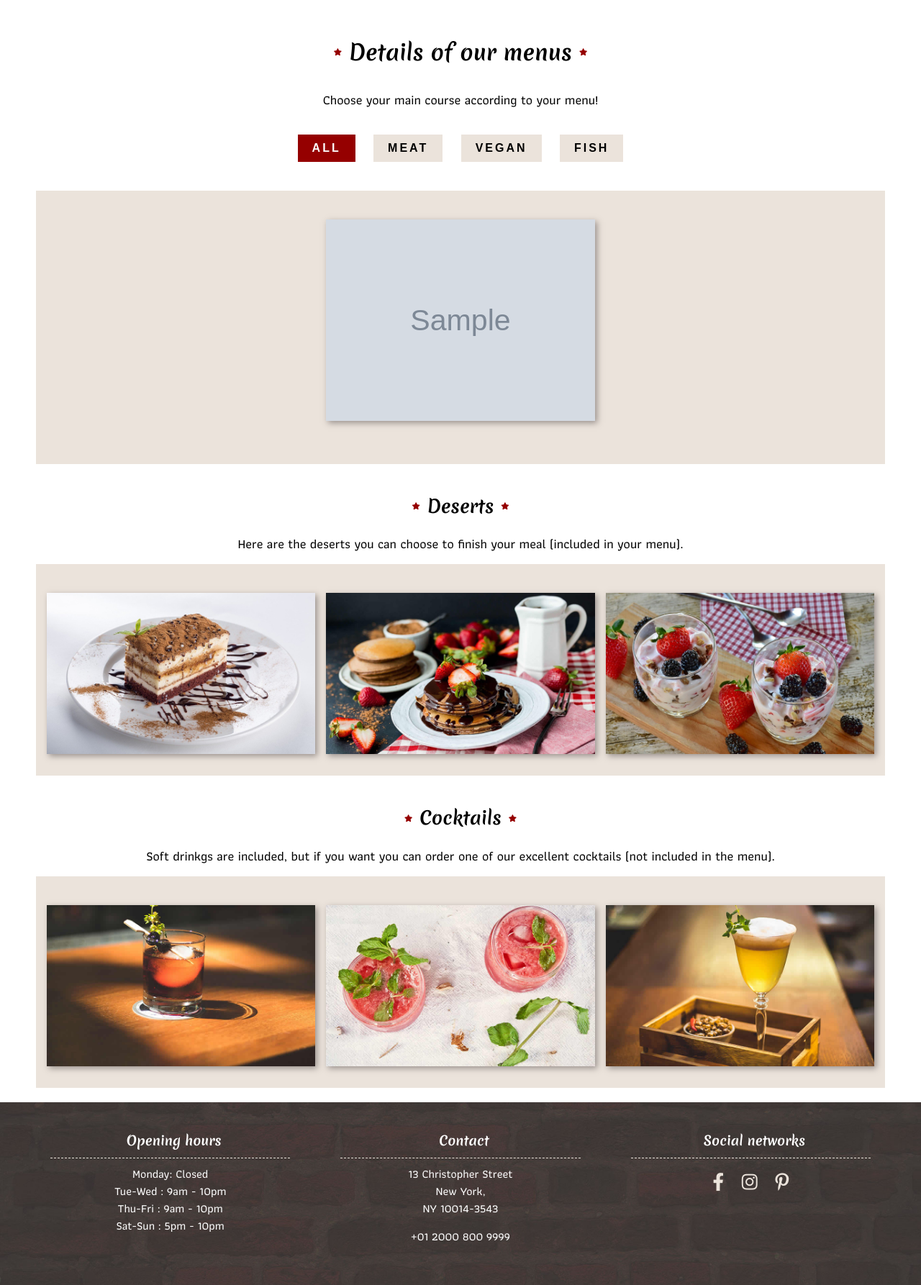
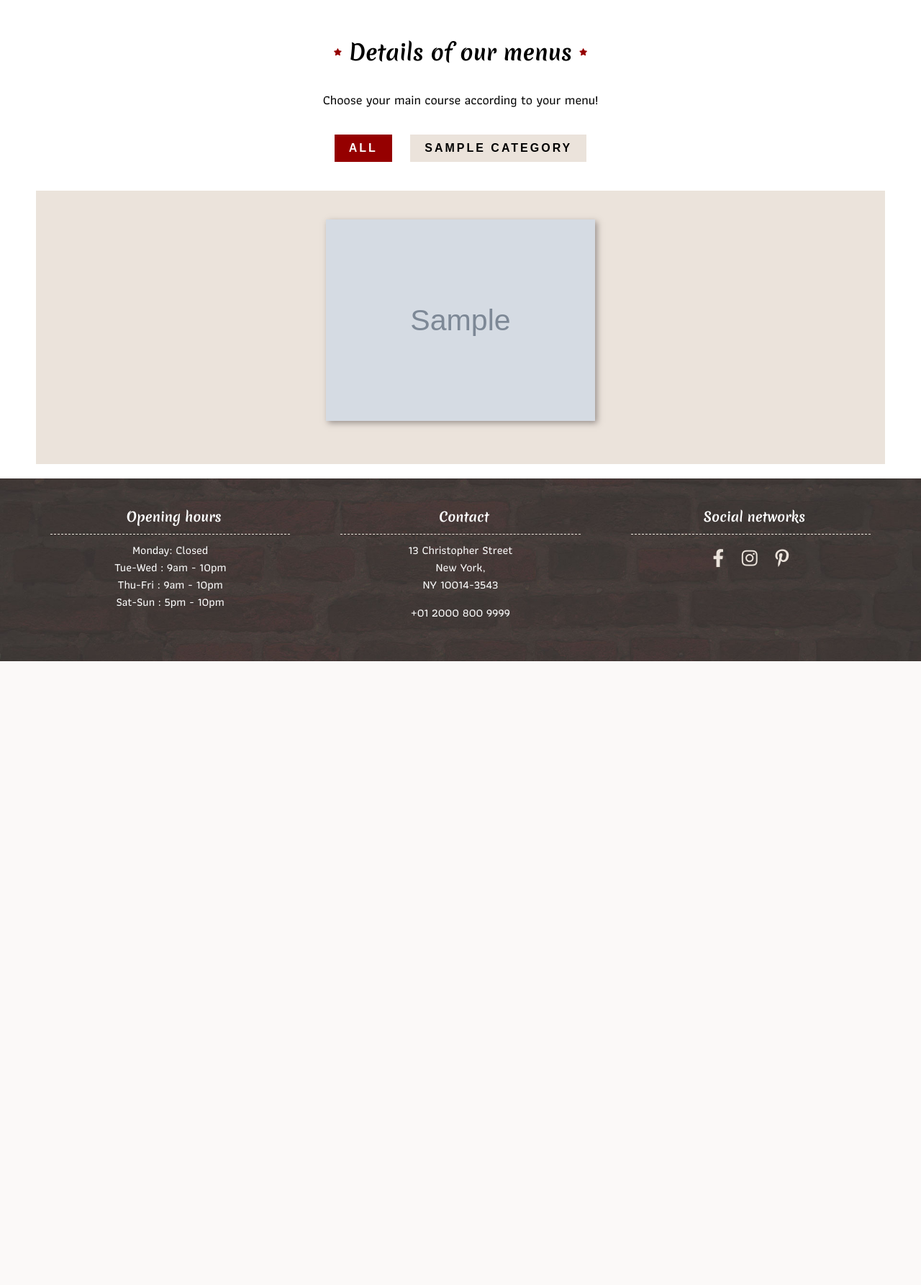
Before and after one commit to SimonPatry/restaurant, a PHP site: page /menus in a window 1280 px wide. Shown: the part 236-2022 px from the top of the page at 72% size. After the commit the page ends 1155 px from the top, so only its background shows below. Run offline with PHP 8.4, Linux system fonts and the light colour scheme; tables that the repository leaves empty or names only in its code hold one stand-in row (values such as "Sample post"); grey boxes marked "Sample" are stand-in pictures; some libraries are stand-ins or nearby versions.

Commit message:
page menu dynamique + small fixes

```diff
--- a/controllers/AccueilController.php
+++ b/controllers/AccueilController.php
@@ -8,11 +8,13 @@ class AccueilController
 	private $config;
 	private $menu;
 	private $meal;
+	private $slider;
 	public function __construct()
 	{
 		$this -> config = new \Models\Accueil();
 		$this -> menu = new \Models\Menus();
 		$this -> meal = new \Models\Meals();
+		$this -> slider = new \Models\Slider();
 	}
 
 	public function display()
@@ -20,6 +22,7 @@ class AccueilController
 		$intro = $this -> config -> accueilDatas();
 		$menus = $this -> menu -> getAllMenus();
 		$meals = $this -> meal -> getAllMeals();
+		$sliders = $this -> slider -> getAllSliderImages();
 		$template = "views/accueil.phtml";
 		include 'views/layout.phtml';
 	}
--- a/controllers/MenusController.php
+++ b/controllers/MenusController.php
@@ -5,13 +5,16 @@ namespace Controllers;
 class MenusController
 {
     private $meal;
+    private $category;
 	public function __construct()
 	{
 		$this ->meal = new \Models\Meals();
+		$this ->category = new \Models\Categories();
 	}
 	public function display()
 	{
 	    $meals = $this -> meal -> getAllMeals();
+	    $categories = $this -> category -> getAllCategories();
 		$template = "views/menus.phtml";
 		include 'views/layout.phtml';
 	}
--- a/models/Accueil.php
+++ b/models/Accueil.php
@@ -10,7 +10,7 @@ class Accueil extends Database
     	return $this -> findAll("
     	SELECT id,
     	name,
-    	SUBSTR(content,1,200) as content,
+    	content,
     	src,
     	alt
     	FROM config");
--- a/models/Meals.php
+++ b/models/Meals.php
@@ -33,7 +33,7 @@ class Meals extends Database
     public function getAllMeals()
     {
         return $this -> findAll("
-    	SELECT meal.id, meal.name, src, alt, category.name as category, id_category
+    	SELECT meal.id, meal.name, src, alt, category.name as category, id_category, is_dish
     	FROM meal
     	INNER JOIN category ON meal.id_category = category.id
     	");
--- a/models/Slider.php
+++ b/models/Slider.php
@@ -9,6 +9,7 @@ class Slider extends Database
         return $this -> findAll("
     	SELECT id, src, alt, published, poids
     	FROM slider
+    	ORDER BY poids
     	");
     }
     public function getImageById($id):array
--- a/views/menus.phtml
+++ b/views/menus.phtml
@@ -3,12 +3,15 @@
 		<p class="select">Choose your main course according to your menu!</p>
 		<div class="filter">
 			<button data-filter="all">All</button>
-			<button data-filter=".meat">Meat</button>
-			<button data-filter=".vegan">Vegan</button>
-			<button data-filter=".fish">Fish</button>
+			<?php foreach($categories as $category): ?>
+				<?php if($category['is_dish'] == 1): ?>
+					<button data-filter=".<?= $category['name'] ?>"><?= ucfirst($category['name']) ?></button>
+				<?php endif; ?>
+			<?php endforeach; ?>
 		</div> <!-- end of .filter -->
 		<div class="choice">
 			<?php foreach($meals as $meal): ?>
+				<?php if($meal['is_dish'] == 1): ?>
 					<div class="mix <?= $meal['category'] ?>" >
 						<figure>
 							<img src="<?= $meal['src'] ?>" alt="<?= $meal["alt"] ?>">
@@ -17,56 +20,29 @@
 							</figcaption>
 						</figure>
 					</div>
+				<?php endif; ?>
 			<?php endforeach; ?>
 		</div> <!-- end of .choice -->
+		<?php foreach($categories as $category): ?>
+			<?php if($category['is_dish'] == 0): ?>
 				<article>
-			<h2>Deserts</h2>
-			<p class="select">Here are the deserts you can choose to finish your meal (included in your menu).</p>
+					<h2><?= $category['name'] ?></h2>
+					<p class="select"><?= $category['description'] ?></p>
 					<div class="choice">
+						<?php foreach($meals as $meal): ?>
+							<?php if($meal['category'] == $category['name']): ?>
 								<figure>
-					<img src="img/menus/desert-01.jpg" alt="A plate with a tiramisu">
-					<figcaption><img src="img/fork-knife.svg" alt="">
-						<h3>Tiramisu</h3>
+									<img src="<?= $meal['src'] ?>" alt="<?= $meal["alt"] ?>">
+									<figcaption><img src="assets/ressources/images/fork-knife.svg" alt="">
+										<h3><?= $meal["name"] ?></h3>
 									</figcaption>
 								</figure>
-				<figure>
-					<img src="img/menus/desert-02.jpg" alt="Two plates with pancakes and chocolate sauce">
-					<figcaption><img src="img/fork-knife.svg" alt="">
-						<h3>Freshly Pancakes</h3>
-					</figcaption>
-				</figure>
-				<figure>
-					<img src="img/menus/desert-03.jpg" alt="A cup with red berries and soft white cheese">
-					<figcaption><img src="img/fork-knife.svg" alt="">
-						<h3>Red berries cup</h3>
-					</figcaption>
-				</figure>
+							<?php endif; ?>
+						<?php endforeach; ?>
 					</div> <!-- end of .choice -->
 				</article>
-		<article>
-			<h2>Cocktails</h2>
-			<p class="select">Soft drinkgs are included, but if you want you can order one of our excellent cocktails (not included in the menu).</p>
-			<div class="choice">
-				<figure>
-					<img src="img/menus/drink-01.jpg" alt="cocktail drink">
-					<figcaption><img src="img/fork-knife.svg" alt="">
-						<h3>Winter Whiskey</h3>
-					</figcaption>
-				</figure>
-				<figure>
-					<img src="img/menus/drink-02.jpg" alt="Two cocktail drinks">
-					<figcaption><img src="img/fork-knife.svg" alt="">
-						<h3>Paloma cocktail</h3>
-					</figcaption>
-				</figure>
-				<figure>
-					<img src="img/menus/drink-03.jpg" alt="cocktail drink">
-					<figcaption><img src="img/fork-knife.svg" alt="">
-						<h3>Bellini cocktail</h3>
-					</figcaption>
-				</figure>
-			</div> <!-- end of .choice -->
-		</article>
+			<?php endif; ?>
+		<?php endforeach; ?>
 	</main>
 
 	<!-- Charger la bibliothèque de base de jQuery -->
```
Also changed, not shown: views/accueil.phtml (+5 -3 lines). Lines whose indentation alone changed are shown as unchanged.
